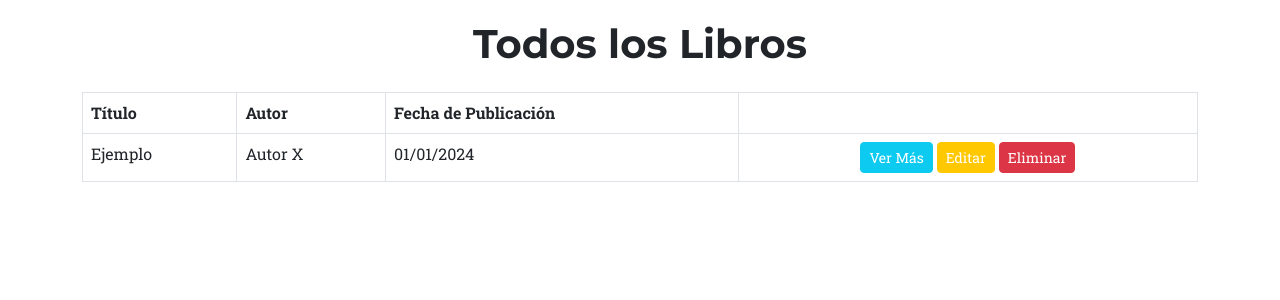
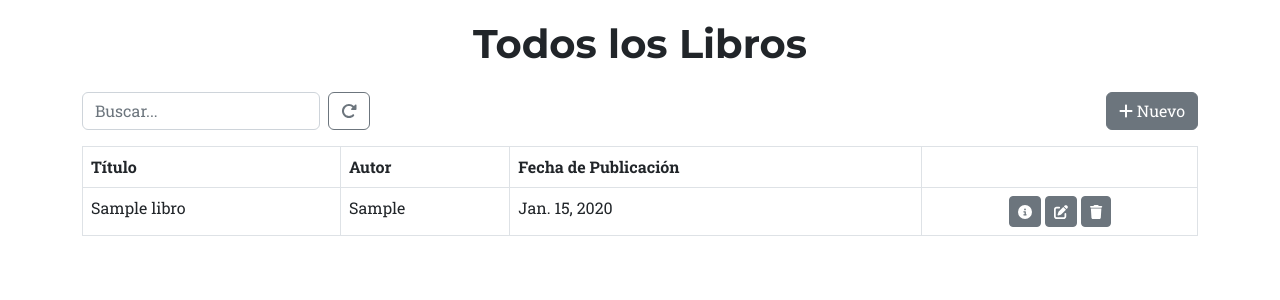
Before and after one commit to ignaciotrucco/EntregaFinal, a Django app: page /libros/libros/ in a window 1280 px wide. Shown: the part 94-394 px from the top of the page. Run offline with Django 5.2, Linux system fonts and the light colour scheme; tables that the repository leaves empty hold one stand-in row (values such as "Sample post"); parts of the project's set-up code (start-up, migrations or seed data) failed here and were passed over; some libraries are stand-ins or nearby versions.

Commit message:
listado y detalle

```diff
--- a/EntregaFinal/settings.py
+++ b/EntregaFinal/settings.py
@@ -122,3 +122,9 @@ STATIC_URL = 'static/'
 # https://docs.djangoproject.com/en/5.2/ref/settings/#default-auto-field
 
 DEFAULT_AUTO_FIELD = 'django.db.models.BigAutoField'
+
+# Ruta base donde se guardan los archivos subidos
+MEDIA_ROOT = BASE_DIR / 'media'
+
+# URL para acceder a esos archivos desde el navegador
+MEDIA_URL = '/media/'
--- a/EntregaFinal/urls.py
+++ b/EntregaFinal/urls.py
@@ -16,9 +16,14 @@ Including another URLconf
 """
 from django.contrib import admin
 from django.urls import path, include
+from django.conf import settings
+from django.conf.urls.static import static
 
 urlpatterns = [
     path('admin/', admin.site.urls),
     path('', include('Main.urls')),
     path('libros/', include('Libros.urls')),
 ]
+
+if settings.DEBUG:
+    urlpatterns += static(settings.MEDIA_URL, document_root=settings.MEDIA_ROOT)
--- a/Libros/models.py
+++ b/Libros/models.py
@@ -6,7 +6,7 @@ class Libro(models.Model):
     autor = models.CharField(max_length=200)
     genero = models.CharField(max_length=100)
     fecha_publicacion = models.DateField()
-    portada = models.ImageField(upload_to='portadas/')
+    portada = models.ImageField(upload_to='portadas/', blank=True, null=True)
 
     def __str__(self):
         return self.titulo
--- a/Libros/templates/Libros/libros.html
+++ b/Libros/templates/Libros/libros.html
@@ -1,11 +1,11 @@
 {% extends 'Main/base.html' %}
 
 {% block header_section %}
-<!-- No mostrar el header -->
+
 {% endblock header_section %}
 
 {% block about_section %}
-<!-- No mostrar el about -->
+
 {% endblock about_section %}
 
 {% block title %}
@@ -17,7 +17,20 @@ Libros
 {% endblock content_title %}
 
 {% block content %}
+
+<div class="d-flex justify-content-between mb-3">
+    <form action="{% url 'Libros:libros' %}" method="get" class="d-flex align-items-center">
+        <input type="text" name="busqueda" placeholder="Buscar..." class="form-control w-auto">
+        <a href="{% url 'Libros:libros' %}" class="btn btn-outline-secondary ms-2" title="Limpiar búsqueda">
+            <i class="fa-solid fa-rotate-right"></i>
+        </a>
+    </form>
+
+    <a href="#" class="btn btn-secondary" title="Agregar Libro"><i class="fa-solid fa-plus"></i> Nuevo</a>
+</div>
+
 <div class="table-responsive">
+    {% if libros %}
     <table class="table table-bordered table-hover">
         <thead>
             <tr>
@@ -28,17 +41,25 @@ Libros
             </tr>
         </thead>
         <tbody>
+            {% for libro in libros %}
             <tr>
-                <td>Ejemplo</td>
-                <td>Autor X</td>
-                <td>01/01/2024</td>
+                <td>{{ libro.titulo }}</td>
+                <td>{{ libro.autor }}</td>
+                <td>{{ libro.fecha_publicacion }}</td>
                 <td class="text-center">
-                    <button class="btn btn-info btn-sm">Ver Más</button>
-                    <button class="btn btn-warning btn-sm">Editar</button>
-                    <button class="btn btn-danger btn-sm">Eliminar</button>
+                    <a class="btn btn-secondary btn-sm" title="Detalle"
+                        href="{% url 'Libros:libro_detail' libro.id %}"><i class="fa-solid fa-circle-info"></i></a>
+                    <a class="btn btn-secondary btn-sm" title="Editar"><i class="fa-solid fa-pen-to-square"></i></a>
+                    <a class="btn btn-secondary btn-sm" title="Eliminar"><i class="fa-solid fa-trash"></i></a>
                 </td>
             </tr>
+            {% endfor %}
         </tbody>
     </table>
+    {% else %}
+    <div class="alert text-center" role="alert">
+        No hay libros disponibles.
+    </div>
+    {% endif %}
 </div>
 {% endblock content %}
--- a/Libros/urls.py
+++ b/Libros/urls.py
@@ -6,4 +6,5 @@ app_name = "Libros"
 
 urlpatterns = [
     path('libros/', views.LibroListView.as_view(), name='libros'),
+    path("libros/detalle/<int:pk>/", views.LibroDetailView.as_view(), name="libro_detail"),
 ]
--- a/Libros/views.py
+++ b/Libros/views.py
@@ -7,3 +7,13 @@ class LibroListView(ListView):
     model = Libro
     template_name = 'Libros/libros.html'
     context_object_name = 'libros'
+
+    def get_queryset(self):
+        queryset = super().get_queryset()
+        busqueda = self.request.GET.get('busqueda', None)
+        if busqueda:
+            queryset = queryset.filter(titulo__icontains=busqueda)
+        return queryset
+
+class LibroDetailView(DetailView):
+    model = Libro
```
Also changed, not shown: Libros/templates/Libros/libro_detail.html (added, +36 -0 lines), Libros/migrations/0001_initial.py (added), Libros/migrations/0002_alter_libro_portada.py (added).
